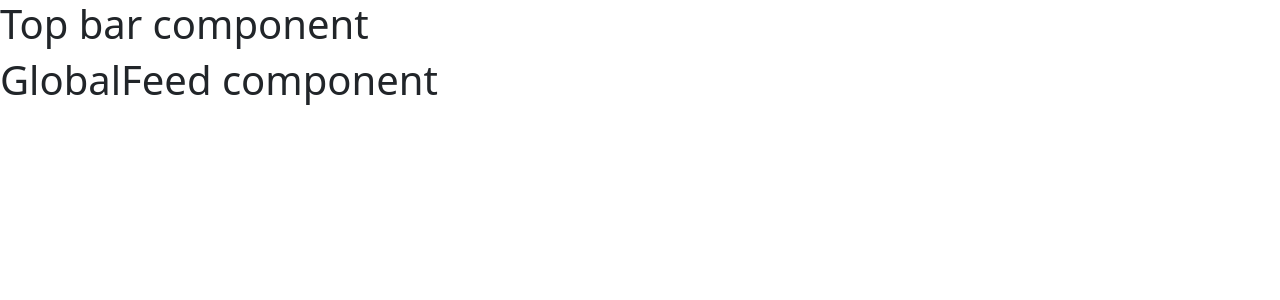
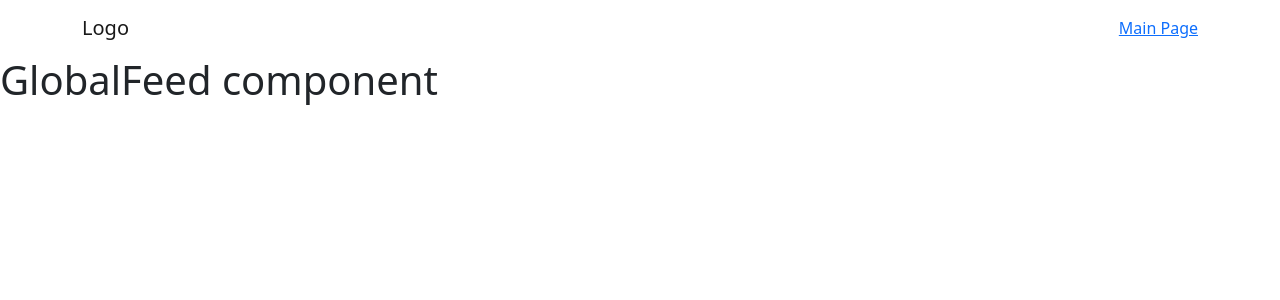
Before and after one commit to AnonymFromInternet/Conduit, a React (Create React App) app: page / in a window 1280 px wide. Shown: the top 300 px of the page. Built offline with nearby package versions, Linux system fonts and the light colour scheme.

Commit message:
Before store creating

```diff
--- a/src/Modules/GlobalFeed/Components/GlobalFeed.component.tsx
+++ b/src/Modules/GlobalFeed/Components/GlobalFeed.component.tsx
@@ -2,3 +2,5 @@ const GlobalFeedComponent = () => {
   return <h1>GlobalFeed component</h1>;
 };
 export default GlobalFeedComponent;
+
+// Этот компонент в любом случае будет грузиться неважно залогинент пользователь или нет
--- a/src/Shared/Components/TopBar.component.tsx
+++ b/src/Shared/Components/TopBar.component.tsx
@@ -1,4 +1,20 @@
+import { Container, Navbar } from "react-bootstrap";
+import { Link, NavLink } from "react-router-dom";
+
 const TopBarComponent = () => {
-  return <h1>Top bar component</h1>;
+  return (
+    <Navbar className="navbar-light">
+      <Container>
+        <Link to="/" className="navbar-brand">
+          Logo
+        </Link>
+        <ul className="nav navbar-nav pull-xs-right">
+          <li className="nav-item">
+            <NavLink to="/">Main Page</NavLink>
+          </li>
+        </ul>
+      </Container>
+    </Navbar>
+  );
 };
 export default TopBarComponent;
```
